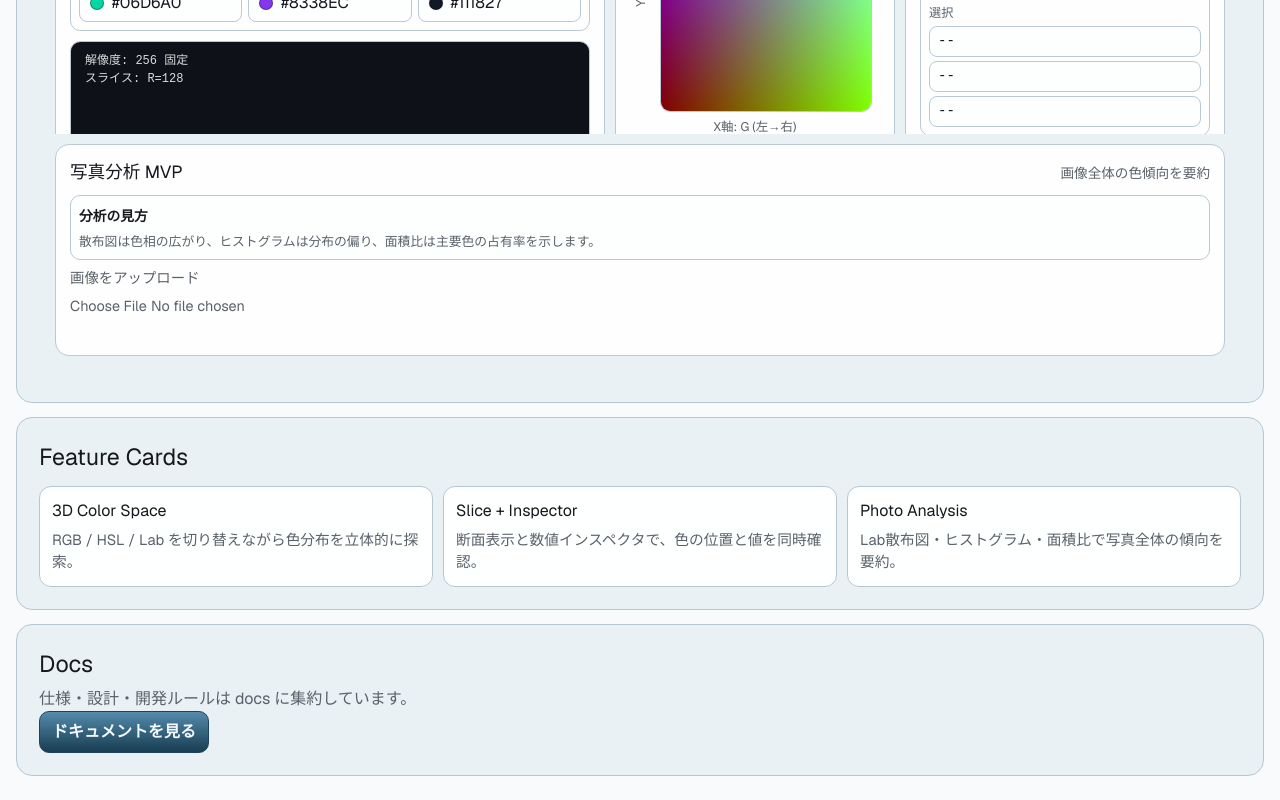
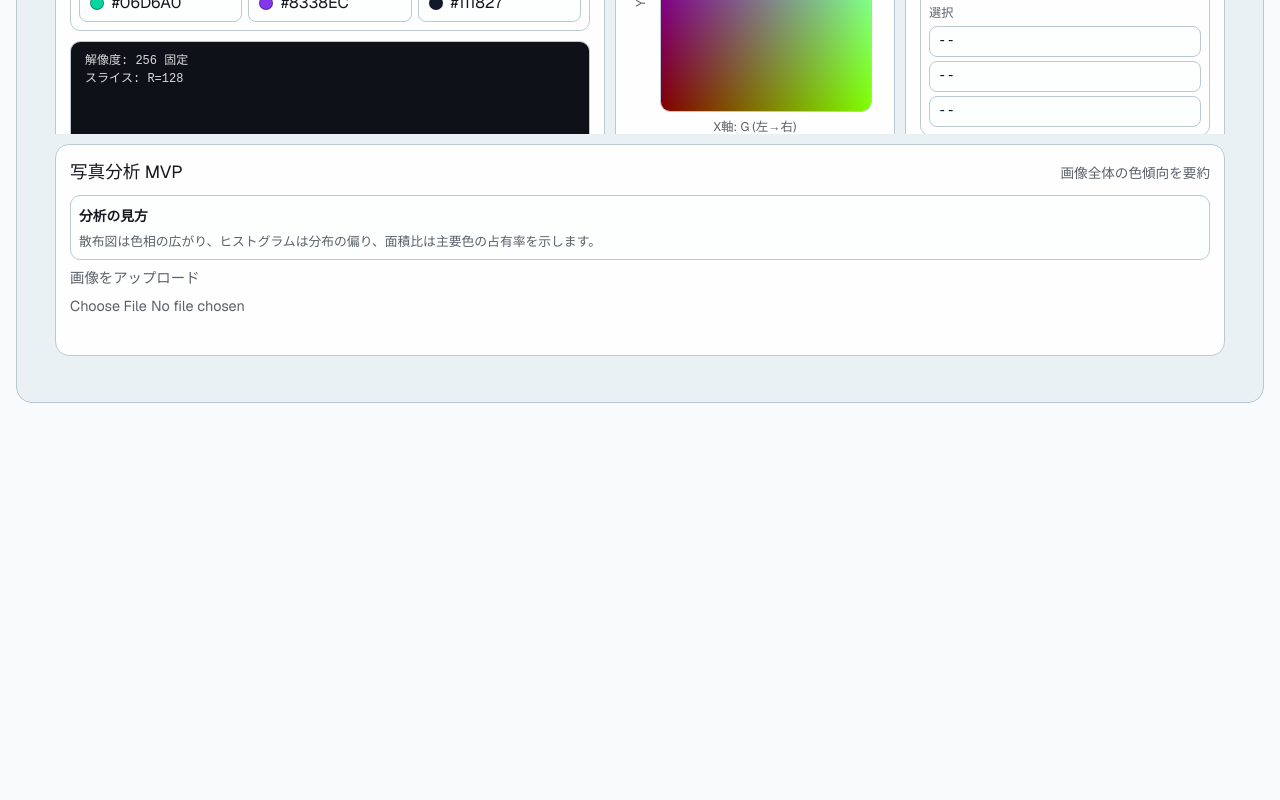
Before and after one commit to Shunkicreate/IroMap, a Next.js app in the folder web/: page / in a window 1280 px wide. Shown: the part 778-1578 px from the top of the page. After the commit the page ends 1205 px from the top, so only its background shows below. Built offline with nearby package versions, Linux system fonts and the light colour scheme.

Commit message:
refactor(ui): remove landing features and docs sections

```diff
--- a/web/src/app/globals.css
+++ b/web/src/app/globals.css
@@ -153,8 +153,7 @@
   color: var(--muted-foreground);
 }
 
-.landingCta,
-.landingDocsLink {
+.landingCta {
   width: fit-content;
   display: inline-flex;
   align-items: center;
@@ -180,31 +179,6 @@
 .landingSectionHeader p {
   margin: 6px 0 0;
   color: var(--muted-foreground);
-}
-
-.featureCards {
-  margin-top: 12px;
-  display: grid;
-  gap: 10px;
-  grid-template-columns: repeat(auto-fit, minmax(220px, 1fr));
-}
-
-.featureCard {
-  border: 1px solid var(--landing-border);
-  border-radius: 12px;
-  padding: 12px;
-  background: color-mix(in oklab, var(--card) 92%, var(--background) 8%);
-}
-
-.featureCard h3 {
-  margin: 0;
-  font-size: 1rem;
-}
-
-.featureCard p {
-  margin: 6px 0 0;
-  color: var(--muted-foreground);
-  font-size: 0.92rem;
 }
 
 :root {
--- a/web/src/app/page.tsx
+++ b/web/src/app/page.tsx
@@ -24,41 +24,6 @@ export default function Home() {
         </div>
         <ColorWorkbench />
       </section>
-
-      <section className="landingSection">
-        <div className="landingSectionHeader">
-          <h2>{t("landingFeaturesTitle")}</h2>
-        </div>
-        <div className="featureCards">
-          <article className="featureCard">
-            <h3>{t("landingFeature1Title")}</h3>
-            <p>{t("landingFeature1Description")}</p>
-          </article>
-          <article className="featureCard">
-            <h3>{t("landingFeature2Title")}</h3>
-            <p>{t("landingFeature2Description")}</p>
-          </article>
-          <article className="featureCard">
-            <h3>{t("landingFeature3Title")}</h3>
-            <p>{t("landingFeature3Description")}</p>
-          </article>
-        </div>
-      </section>
-
-      <section className="landingSection">
-        <div className="landingSectionHeader">
-          <h2>{t("landingDocsTitle")}</h2>
-          <p>{t("landingDocsDescription")}</p>
-        </div>
-        <a
-          href="https://github.com/Shunkicreate/IroMap/tree/main/docs"
-          target="_blank"
-          rel="noreferrer"
-          className="landingDocsLink"
-        >
-          {t("landingDocsLink")}
-        </a>
-      </section>
     </main>
   );
 }
--- a/web/src/i18n/messages.ts
+++ b/web/src/i18n/messages.ts
@@ -102,16 +102,6 @@ export const i18nMessages = {
     landingCta: "ワークベンチを試す",
     landingWorkbenchTitle: "Workbench Preview",
     landingWorkbenchDescription: "RGBキューブ、スライス、分析パネルを同一画面で操作できます。",
-    landingFeaturesTitle: "Feature Cards",
-    landingFeature1Title: "3D Color Space",
-    landingFeature1Description: "RGB / HSL / Lab を切り替えながら色分布を立体的に探索。",
-    landingFeature2Title: "Slice + Inspector",
-    landingFeature2Description: "断面表示と数値インスペクタで、色の位置と値を同時確認。",
-    landingFeature3Title: "Photo Analysis",
-    landingFeature3Description: "Lab散布図・ヒストグラム・面積比で写真全体の傾向を要約。",
-    landingDocsTitle: "Docs",
-    landingDocsDescription: "仕様・設計・開発ルールは docs に集約しています。",
-    landingDocsLink: "ドキュメントを見る",
   },
   en: {
     workbenchTitle: "IroMap Workbench",
@@ -216,17 +206,6 @@ export const i18nMessages = {
     landingWorkbenchTitle: "Workbench Preview",
     landingWorkbenchDescription:
       "Use RGB cube, slice, and analysis panels together in one surface.",
-    landingFeaturesTitle: "Feature Cards",
-    landingFeature1Title: "3D Color Space",
-    landingFeature1Description: "Explore distribution in RGB / HSL / Lab with direct switching.",
-    landingFeature2Title: "Slice + Inspector",
-    landingFeature2Description: "Read location and values simultaneously with slice and inspector.",
-    landingFeature3Title: "Photo Analysis",
-    landingFeature3Description:
-      "Summarize image tendencies through Lab scatter, histograms, and area ratio.",
-    landingDocsTitle: "Docs",
-    landingDocsDescription: "Specifications, design, and development rules are stored in docs.",
-    landingDocsLink: "Open docs",
   },
 } as const;
 
```
Also changed, not shown: 1 other file (tests, documents, lock files or other folders).
